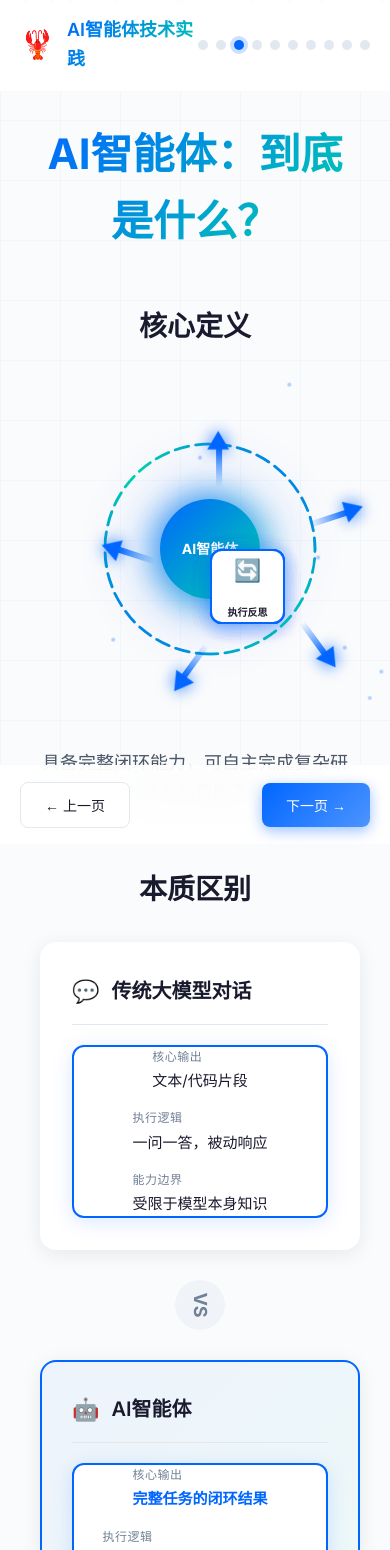
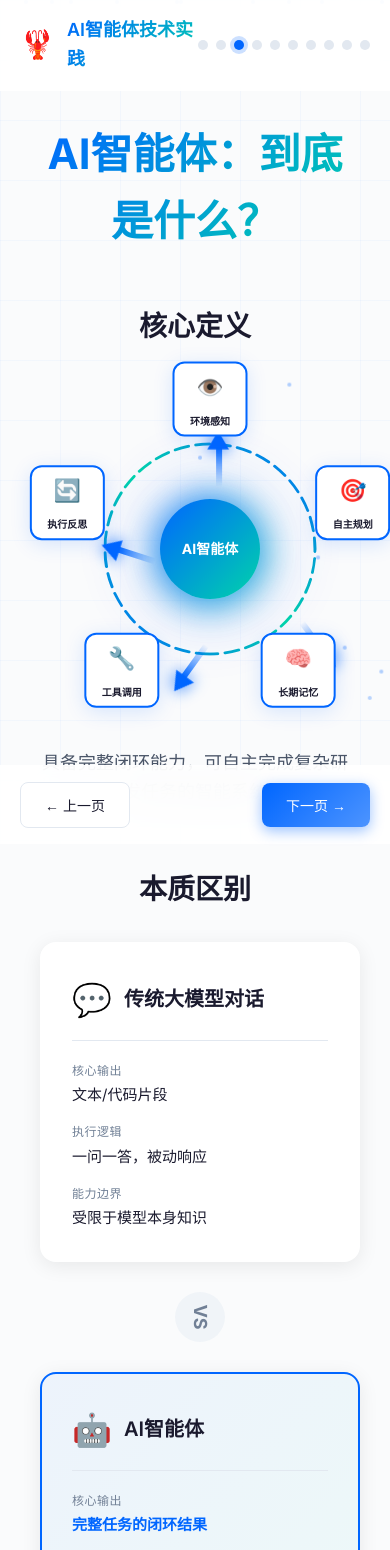
Before and after one commit to weixi5656/ai-agent-presentation, a Vue app: page /#/concept in a window 390 px wide. Shown: the top 1550 px of the page. Built offline with nearby package versions, Linux system fonts and the light colour scheme.

Commit message:
Fix CSS isolation: separate cycle-card and comparison-card styles

```diff
--- a/src/views/ConceptView.vue
+++ b/src/views/ConceptView.vue
@@ -307,7 +307,7 @@
   transform: translate(-50%, -50%) rotate(var(--angle)) translateX(220px) rotate(calc(var(--angle) * -1));
 }
 
-.card-glow {
+.capability-card .card-glow {
   position: absolute;
   top: -4px;
   left: -4px;
@@ -324,7 +324,7 @@
   opacity: 0.6;
 }
 
-.card-content {
+.capability-card .card-content {
   position: relative;
   width: 100%;
   height: 100%;
@@ -345,11 +345,11 @@
   box-shadow: 0 8px 30px rgba(0, 102, 255, 0.25);
 }
 
-.card-icon {
+.capability-card .card-icon {
   font-size: 32px;
 }
 
-.card-label {
+.capability-card .card-label {
   font-size: 13px;
   font-weight: 600;
   color: var(--text-primary);
@@ -390,7 +390,7 @@
   background: linear-gradient(135deg, rgba(0, 102, 255, 0.05), rgba(0, 212, 170, 0.05));
 }
 
-.card-header {
+.comparison-card .card-header {
   display: flex;
   align-items: center;
   gap: 12px;
@@ -399,42 +399,42 @@
   border-bottom: 1px solid var(--border);
 }
 
-.card-icon {
+.comparison-card .card-header .card-icon {
   font-size: 32px;
 }
 
-.card-header h3 {
+.comparison-card .card-header h3 {
   font-size: 20px;
   font-weight: 600;
   color: var(--text-primary);
 }
 
-.card-content {
+.comparison-card .card-content {
   display: flex;
   flex-direction: column;
   gap: 16px;
 }
 
-.card-item {
+.comparison-card .card-item {
   display: flex;
   flex-direction: column;
   gap: 4px;
 }
 
-.item-label {
+.comparison-card .item-label {
   font-size: 12px;
   color: var(--text-muted);
   text-transform: uppercase;
   letter-spacing: 0.5px;
 }
 
-.item-value {
+.comparison-card .item-value {
   font-size: 15px;
   color: var(--text-primary);
   line-height: 1.5;
 }
 
-.item-value.highlight-text {
+.comparison-card .item-value.highlight-text {
   color: var(--primary);
   font-weight: 600;
 }
@@ -495,16 +495,16 @@
   }
 
   .capability-card {
-    transform: rotate(calc(var(--idx) * 72deg)) translateX(140px) rotate(calc(var(--idx) * -72deg)) translateY(-50%);
+    transform: translate(-50%, -50%) rotate(var(--angle)) translateX(150px) rotate(calc(var(--angle) * -1));
     width: 75px;
     height: 75px;
   }
 
-  .card-icon {
+  .capability-card .card-icon {
     font-size: 22px;
   }
 
-  .card-label {
+  .capability-card .card-label {
     font-size: 10px;
   }
 
```
